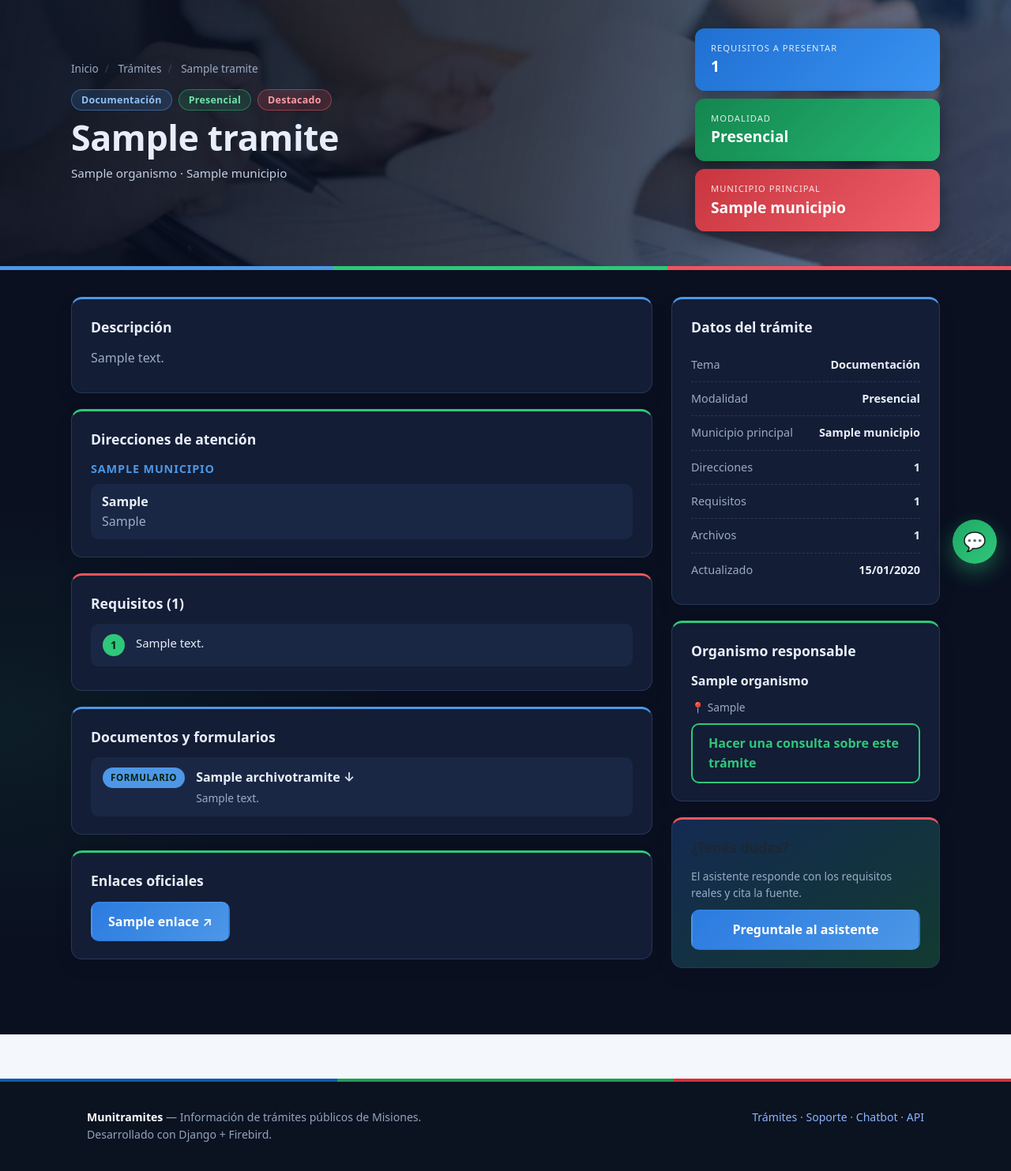
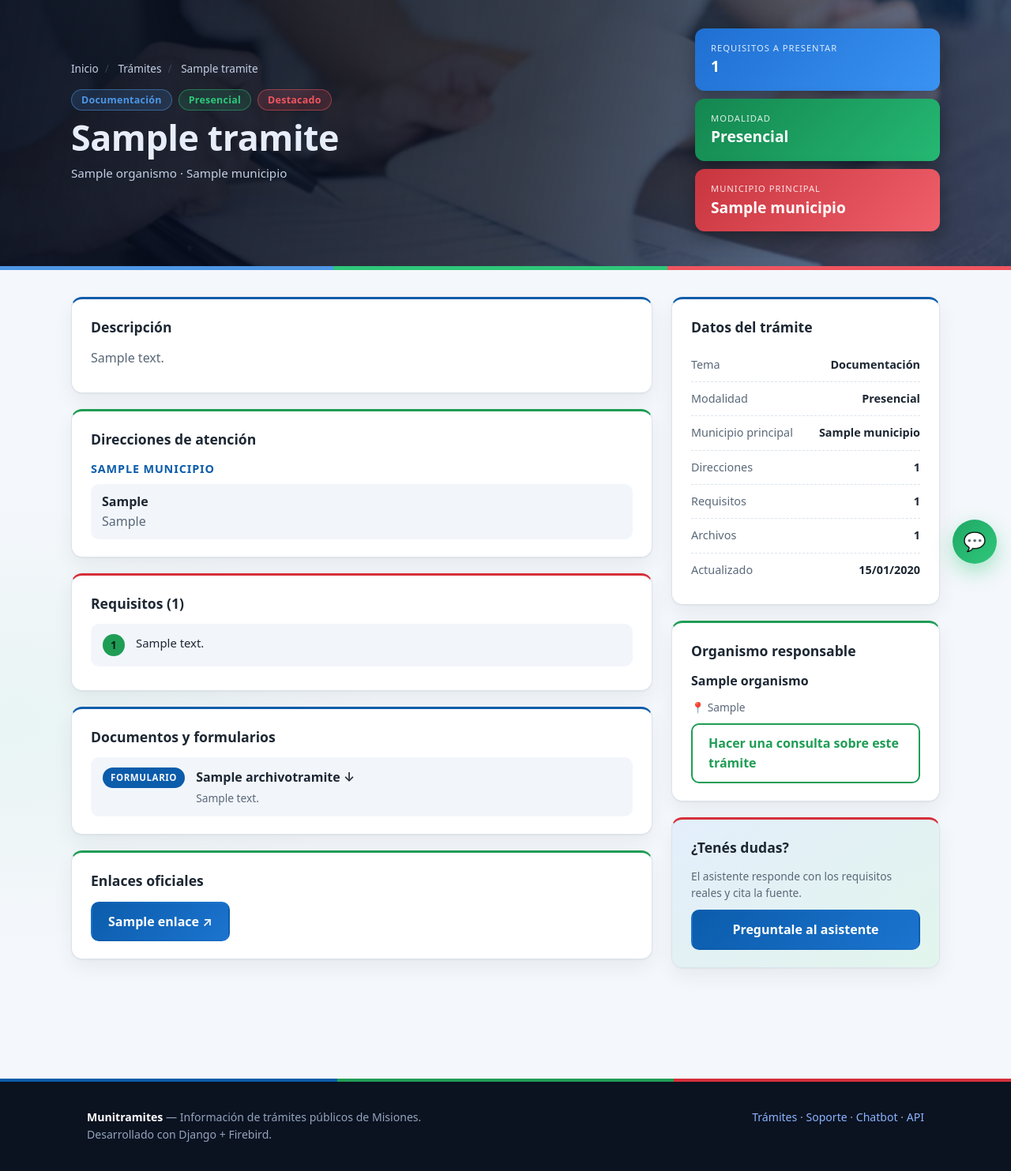
Before and after one commit to guilldev08/pp1_munitramites, a Django app: page /tramites/1/ in a window 1280 px wide. Shown: the part 68-1551 px from the top of the page at 79% size. Run offline with Django 5.2, Linux system fonts and the light colour scheme; data comes from the database, SQL or seed files in the repository; tables that the repository leaves empty hold one stand-in row (values such as "Sample post").

Commit message:
tramites: modo claro/oscuro segun el tema del sitio

```diff
--- a/static/css/tramites.css
+++ b/static/css/tramites.css
@@ -1,8 +1,11 @@
 /* Páginas de trámites. Todo va bajo .tr (no toca el resto del sitio).
-   Tema oscuro fijo con los colores de marca: azul, verde y rojo. */
-.tr{--az:#4d97e6;--ve:#2fc77a;--ro:#f0555f;--bg:#0a1020;--bg2:#0f1830;--cd:#131d35;--cd2:#1a2744;--ln:#27385a;--tx:#e8eef9;--mu:#9aabc4;--gris-200:#27385a;
-  color-scheme:dark;color:var(--tx);line-height:1.55;overflow-x:clip;
-  background:radial-gradient(900px 420px at 88% 0,rgba(77,151,230,.13),transparent 70%),radial-gradient(700px 400px at 0 70%,rgba(47,199,122,.07),transparent 70%),var(--bg)}
+   Sigue el tema del sitio (claro/oscuro) con los tokens de sitio.css: en
+   claro se ve blanco y en oscuro el azul noche. El banner, que siempre va
+   sobre una foto oscura, conserva su propia paleta clara. */
+.tr{--az:var(--m-azul);--ve:var(--m-verde);--ro:var(--m-rojo);
+  --bg:var(--s-bg);--bg2:var(--s-bg2);--cd:var(--s-cd);--cd2:var(--s-cd2);--ln:var(--s-ln);--tx:var(--s-tx);--mu:var(--s-mu);--gris-200:var(--s-ln);
+  color-scheme:inherit;color:var(--tx);line-height:1.55;overflow-x:clip;
+  background:radial-gradient(900px 420px at 88% 0,rgba(77,151,230,.10),transparent 70%),radial-gradient(700px 400px at 0 70%,rgba(47,199,122,.06),transparent 70%),var(--bg)}
 .tr *{box-sizing:border-box}
 .tr a{color:inherit;text-decoration:none}
 .tr .contenedor{max-width:1140px;margin:0 auto;padding:0 20px}
@@ -11,7 +14,10 @@
 .tr .texto-suave{color:var(--mu)}.tr .texto-chico{font-size:.86rem}.tr .centrado{text-align:center}
 
 /* ---- Banner ---- */
-.tr-hero{position:relative;overflow:hidden;padding:36px 0 44px;border-bottom:5px solid;border-image:linear-gradient(90deg,var(--az) 33%,var(--ve) 33% 66%,var(--ro) 66%) 1}
+.tr-hero{position:relative;overflow:hidden;padding:36px 0 44px;border-bottom:5px solid;border-image:linear-gradient(90deg,#4d97e6 33%,#2fc77a 33% 66%,#f0555f 66%) 1;
+  /* El banner va SIEMPRE sobre la foto oscura: su propia paleta clara. */
+  --az:#4d97e6;--ve:#2fc77a;--ro:#f0555f;--tx:#e8eef9;--mu:#c3d0e4;--ln:rgba(255,255,255,.22);
+  color:var(--tx)}
 .tr-hero::before{content:"";position:absolute;inset:0;background:url('../img/banner_tramites.jpg') center/cover;animation:zoom 24s ease-in-out infinite alternate}
 .tr-hero::after{content:"";position:absolute;inset:0;background:linear-gradient(100deg,rgba(7,14,30,.95) 0%,rgba(7,14,30,.8) 52%,rgba(10,52,110,.55) 100%)}
 .tr-hero>.contenedor{position:relative;z-index:1}
@@ -21,11 +27,11 @@
 .tr .miga span{margin:0 8px;opacity:.5}.tr .miga a{transition:color .2s}.tr .miga a:hover{color:var(--az)}
 .tr .titulo-seccion{display:flex;justify-content:space-between;align-items:flex-end;gap:16px;flex-wrap:wrap;animation:subir .7s .08s both}
 .tr .titulo-seccion h2{font-size:clamp(1.9rem,4vw,2.8rem);font-weight:700;line-height:1.15;margin:0 0 8px;letter-spacing:-.01em}
-.tr .titulo-seccion p{margin:0;color:#c3d0e4;max-width:620px}
+.tr .titulo-seccion p{margin:0;color:var(--mu);max-width:620px}
 .tr .etiquetas{display:flex;flex-wrap:wrap;gap:8px}
-.tr .etiqueta{display:inline-block;padding:3px 12px;border-radius:999px;font-size:.78rem;font-weight:600;border:1px solid rgba(47,199,122,.45);background:rgba(47,199,122,.14);color:#6fe3a8}
-.tr .etiqueta--tema{border-color:rgba(77,151,230,.5);background:rgba(77,151,230,.16);color:#8fc1f5}
-.tr .etiqueta--destacado{border-color:rgba(240,85,95,.5);background:rgba(240,85,95,.16);color:#ff9aa1}
+.tr .etiqueta{display:inline-block;padding:3px 12px;border-radius:999px;font-size:.78rem;font-weight:600;border:1px solid color-mix(in srgb,var(--ve) 45%,transparent);background:color-mix(in srgb,var(--ve) 14%,transparent);color:var(--ve)}
+.tr .etiqueta--tema{border-color:color-mix(in srgb,var(--az) 50%,transparent);background:color-mix(in srgb,var(--az) 16%,transparent);color:var(--az)}
+.tr .etiqueta--destacado{border-color:color-mix(in srgb,var(--ro) 50%,transparent);background:color-mix(in srgb,var(--ro) 16%,transparent);color:var(--ro)}
 .tr-destacados{display:grid;gap:10px}
 .tr-tile{padding:16px 20px;border-radius:12px;color:#fff;background:linear-gradient(135deg,var(--c),var(--c2));box-shadow:0 8px 22px rgba(0,0,0,.35);animation:subir .6s both;transition:transform .25s,box-shadow .25s}
 .tr-tile:nth-child(2){animation-delay:.12s}.tr-tile:nth-child(3){animation-delay:.24s}
@@ -41,14 +47,14 @@
 .tr .ficha>div>.panel:nth-child(3n),.tr .ficha aside>.panel:nth-child(3n){--pc:var(--ro)}
 .tr .ficha>div>.panel:nth-child(2){animation-delay:.1s}.tr .ficha>div>.panel:nth-child(3){animation-delay:.2s}
 .tr .ficha aside>.panel:nth-child(1){animation-delay:.1s}.tr .ficha aside>.panel:nth-child(2){animation-delay:.2s}.tr .ficha aside>.panel:nth-child(3){animation-delay:.3s}
-.tr .panel:hover{transform:translateY(-3px);box-shadow:0 14px 30px rgba(0,0,0,.4);border-color:var(--pc)}
+.tr .panel:hover{transform:translateY(-3px);box-shadow:var(--s-sombra-hover);border-color:var(--pc)}
 .tr .panel h3{font-size:1.1rem;margin:0 0 12px}
 .tr .panel p{margin:0 0 10px}
-.tr .panel--ayuda{background:linear-gradient(145deg,#142a52,#123a30)}
+.tr .panel--ayuda{background:linear-gradient(145deg,var(--azul-claro),var(--verde-claro))}
 .tr .requisitos{list-style:none;counter-reset:r;padding:0;margin:0;display:grid;gap:10px}
 .tr .requisitos li{counter-increment:r;display:flex;gap:14px;align-items:flex-start;padding:12px 14px;background:var(--cd2);border:1px solid transparent;border-radius:10px;transition:transform .2s,border-color .2s,background .2s}
 .tr .requisitos li::before{content:counter(r);position:static;left:auto;top:auto;transform:none;flex:none;width:28px;height:28px;border-radius:50%;display:grid;place-items:center;font-size:.85rem;font-weight:700;color:#052414;background:var(--ve)}
-.tr .requisitos li:hover{transform:translateX(5px);border-color:var(--ve);background:#1d2f4e}
+.tr .requisitos li:hover{transform:translateX(5px);border-color:var(--ve);background:var(--s-hover)}
 .tr .direccion-grupo + .direccion-grupo{margin-top:18px}
 .tr .direccion-grupo__municipio{font-size:.9rem;margin:0 0 8px;color:var(--az);text-transform:uppercase;letter-spacing:.06em}
 .tr .lista-limpia li{padding:10px 14px;background:var(--cd2);border-radius:10px}
@@ -61,15 +67,15 @@
 /* ---- Archivos descargables de la ficha ---- */
 .tr .archivos{list-style:none;padding:0;margin:0;display:grid;gap:10px}
 .tr .archivo{display:flex;gap:14px;align-items:flex-start;padding:12px 14px;background:var(--cd2);border:1px solid transparent;border-radius:10px;transition:transform .2s,border-color .2s,background .2s}
-.tr .archivo:hover{transform:translateX(5px);border-color:var(--az);background:#1d2f4e}
-.tr .archivo__tipo{flex:none;padding:4px 10px;border-radius:999px;font-size:.72rem;font-weight:700;text-transform:uppercase;letter-spacing:.05em;color:#05210f;background:var(--az)}
+.tr .archivo:hover{transform:translateX(5px);border-color:var(--az);background:var(--s-hover)}
+.tr .archivo__tipo{flex:none;padding:4px 10px;border-radius:999px;font-size:.72rem;font-weight:700;text-transform:uppercase;letter-spacing:.05em;color:var(--bg);background:var(--az)}
 .tr .archivo__datos{display:flex;flex-direction:column;gap:3px;min-width:0}
 .tr .archivo__titulo{color:var(--tx);font-weight:600;text-decoration:none}
 .tr .archivo__titulo:hover{color:var(--az);text-decoration:underline}
 
 /* ---- Botones ---- */
 .tr .acciones{display:flex;flex-wrap:wrap;gap:12px}
-.tr .boton{position:relative;overflow:hidden;display:inline-flex;align-items:center;justify-content:center;gap:8px;padding:11px 20px;border:2px solid transparent;border-radius:10px;font:inherit;font-weight:600;color:#fff;cursor:pointer;background:linear-gradient(135deg,#2b7be0,#4d97e6);transition:transform .2s,box-shadow .25s,background .25s,color .25s}
+.tr .boton{position:relative;overflow:hidden;display:inline-flex;align-items:center;justify-content:center;gap:8px;padding:11px 20px;border:2px solid transparent;border-radius:10px;font:inherit;font-weight:600;color:#fff;cursor:pointer;background:var(--m-boton);transition:transform .2s,box-shadow .25s,background .25s,color .25s}
 .tr .boton::after{content:"";position:absolute;top:0;left:-130%;width:55%;height:100%;background:linear-gradient(100deg,transparent,rgba(255,255,255,.35),transparent);transform:skewX(-20deg);transition:left .6s}
 .tr .boton:hover{transform:translateY(-2px);box-shadow:0 8px 22px rgba(77,151,230,.45)}.tr .boton:hover::after{left:150%}
 .tr .boton--secundario{background:transparent;border-color:var(--ve);color:var(--ve)}
@@ -82,7 +88,7 @@
 .tr .tarjeta:nth-child(2){animation-delay:.08s}.tr .tarjeta:nth-child(3){animation-delay:.16s}.tr .tarjeta:nth-child(4){animation-delay:.24s}
 .tr .tarjeta::before{content:"";position:absolute;left:0;right:0;top:0;height:4px;background:linear-gradient(90deg,var(--az) 33%,var(--ve) 33% 66%,var(--ro) 66%);transform:scaleX(0);transform-origin:left;transition:transform .35s}
 .tr .tarjeta::after{content:"→";position:absolute;right:18px;bottom:16px;color:var(--az);opacity:0;transform:translateX(-8px);transition:.25s}
-.tr .tarjeta:hover{transform:translateY(-7px);border-color:rgba(77,151,230,.6);box-shadow:0 16px 34px rgba(0,0,0,.5)}
+.tr .tarjeta:hover{transform:translateY(-7px);border-color:rgba(77,151,230,.6);box-shadow:var(--s-sombra-hover)}
 .tr .tarjeta:hover::before{transform:scaleX(1)}.tr .tarjeta:hover::after{opacity:1;transform:none}
 .tr .tarjeta h3{font-size:1.08rem;margin:12px 0 8px}
 .tr .tarjeta__meta{display:flex;gap:12px;flex-wrap:wrap;color:var(--mu);font-size:.86rem}
@@ -90,10 +96,10 @@
 /* ---- Burbujas del asistente en la barra de búsqueda ---- */
 .tr .chat__historial{height:430px;overflow-y:auto;padding:20px;display:flex;flex-direction:column;gap:12px;scrollbar-width:thin;scrollbar-color:var(--ln) transparent}
 .tr .chat__burbuja{max-width:82%;padding:11px 15px;border-radius:16px;animation:pop .35s both}
-.tr .chat__burbuja--usuario{align-self:flex-end;color:#fff;background:linear-gradient(135deg,#2b7be0,#4d97e6);border-bottom-right-radius:4px}
+.tr .chat__burbuja--usuario{align-self:flex-end;color:#fff;background:var(--m-boton);border-bottom-right-radius:4px}
 .tr .chat__burbuja--bot{align-self:flex-start;background:var(--cd2);border:1px solid var(--ln);border-left:3px solid var(--ve);border-bottom-left-radius:4px}
 .tr .lista-limpia{list-style:none;padding:0;margin:0}
-.tr .chat__burbuja--bot a{color:#6fe3a8;font-weight:600;display:inline-block;transition:transform .2s}.tr .chat__burbuja--bot a:hover{transform:translateX(4px)}
+.tr .chat__burbuja--bot a{color:var(--ve);font-weight:600;display:inline-block;transition:transform .2s}.tr .chat__burbuja--bot a:hover{transform:translateX(4px)}
 .tr .chat__historial .centrado>div:first-child{display:inline-block;animation:saludo 2.6s ease-in-out infinite;transform-origin:70% 70%}
 .tr .chat__entrada{display:flex;gap:10px;padding:14px;background:var(--bg2);border-top:1px solid var(--ln)}
 .tr .chat__entrada input{flex:1;min-width:0;padding:12px 18px;border-radius:999px;background:var(--cd);border:1px solid var(--ln);color:var(--tx);font:inherit;transition:border-color .2s,box-shadow .2s}
@@ -116,7 +122,8 @@
 .tr .paginacion{display:flex;justify-content:center;flex-wrap:wrap;gap:8px;margin:36px 0 0}
 .tr .paginacion a,.tr .paginacion span{padding:8px 15px;background:var(--cd);border:1px solid var(--ln);border-radius:10px;transition:transform .2s,border-color .2s}
 .tr .paginacion a:hover{transform:translateY(-2px);border-color:var(--az)}
-.tr .paginacion .activo,.tr .paginacion [aria-current]{background:var(--az);border-color:var(--az);color:#fff;font-weight:700}
+.tr .paginacion .actual,.tr .paginacion .activo,.tr .paginacion [aria-current]{background:var(--az);border-color:var(--az);color:var(--bg);font-weight:700}
+.tr .paginacion .inactivo{background:var(--cd2);color:var(--mu)}
 .tr .vacio{padding:50px 20px;text-align:center;color:var(--mu);border:1px dashed var(--ln);border-radius:14px}
 .tr .tarjeta:nth-child(n+5){animation-delay:.3s}
 @media(max-width:600px){.tr .barra-chat{border-radius:18px;flex-direction:column}.tr .barra-chat .boton{width:100%}}
```
